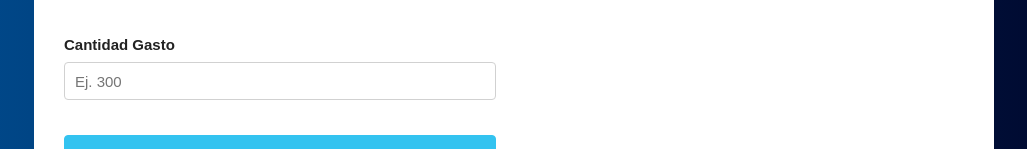
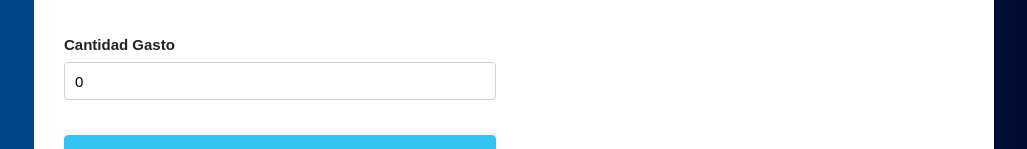
Before and after one commit to azaharamg/weekly-budget, a React (Create React App) app: page / in a window 1280 px wide. Both pictures are taken after typing "5" into the empty fields and a click on the input "Definir presupuesto". Shown: the part 244-393 px from the top of the page, without its empty margins (126-1153 px from the left). Built offline with nearby package versions, Linux system fonts and the light colour scheme; the HTML template or start-up script is replaced by a standard one.

Commit message:
Add budget and validate it

```diff
--- a/src/components/Form.js
+++ b/src/components/Form.js
@@ -1,16 +1,43 @@
 import React, { useState } from 'react';
+import Error from './Error';
 
 const Form = () => {
+  const [name, storeName] = useState('');
+  const [amount, storeAmount] = useState(0);
+  const [error, storeError] = useState(false);
+
+  const addBudget = e => {
+    e.preventDefault();
+    if (amount < 1 || isNaN(amount) || name.trim() === '') {
+      storeError(true);
+      return;
+    }
+    storeError(false);
+  };
+
   return (
-    <form>
+    <form onSubmit={addBudget}>
       <h2>Agrega tus gatos aquí</h2>
+      {error ? <Error message='Ambos campos son obligatorios o Presupuesto Incorrecto' /> : null}
       <div className='campo'>
         <label>Nombre Gasto</label>
-        <input type='text' className='u-full-width' placeholder='Ej. Transporte' />
+        <input
+          type='text'
+          className='u-full-width'
+          placeholder='Ej. Transporte'
+          value={name}
+          onChange={e => storeName(e.target.value)}
+        />
       </div>
       <div className='campo'>
         <label>Cantidad Gasto</label>
-        <input type='number' className='u-full-width' placeholder='Ej. 300' />
+        <input
+          type='number'
+          className='u-full-width'
+          placeholder='Ej. 300'
+          value={amount}
+          onChange={e => storeAmount(parseInt(e.target.value))}
+        />
       </div>
       <input type='submit' className='button-primary u-full-width' value='Agregar gasto' />
     </form>
```
